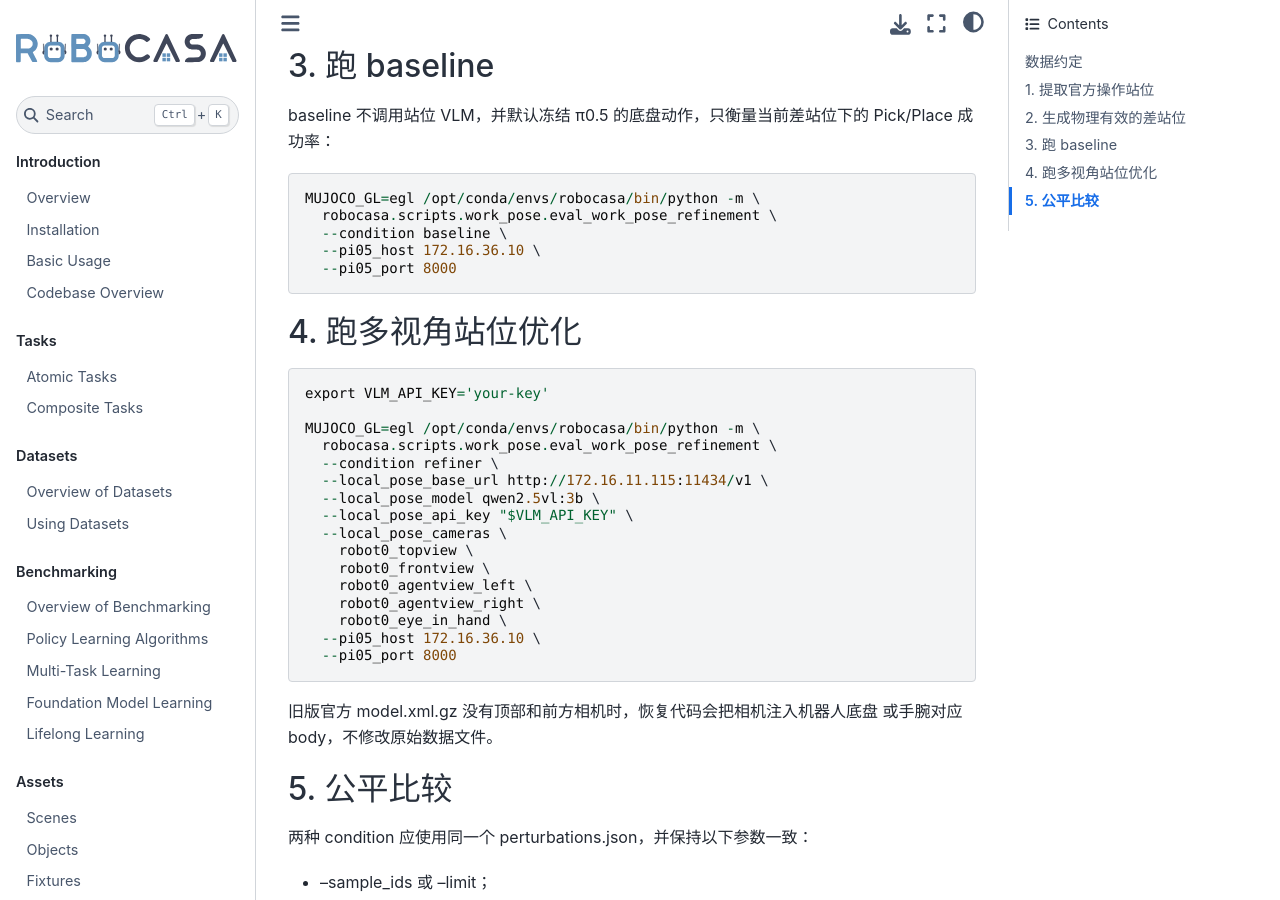
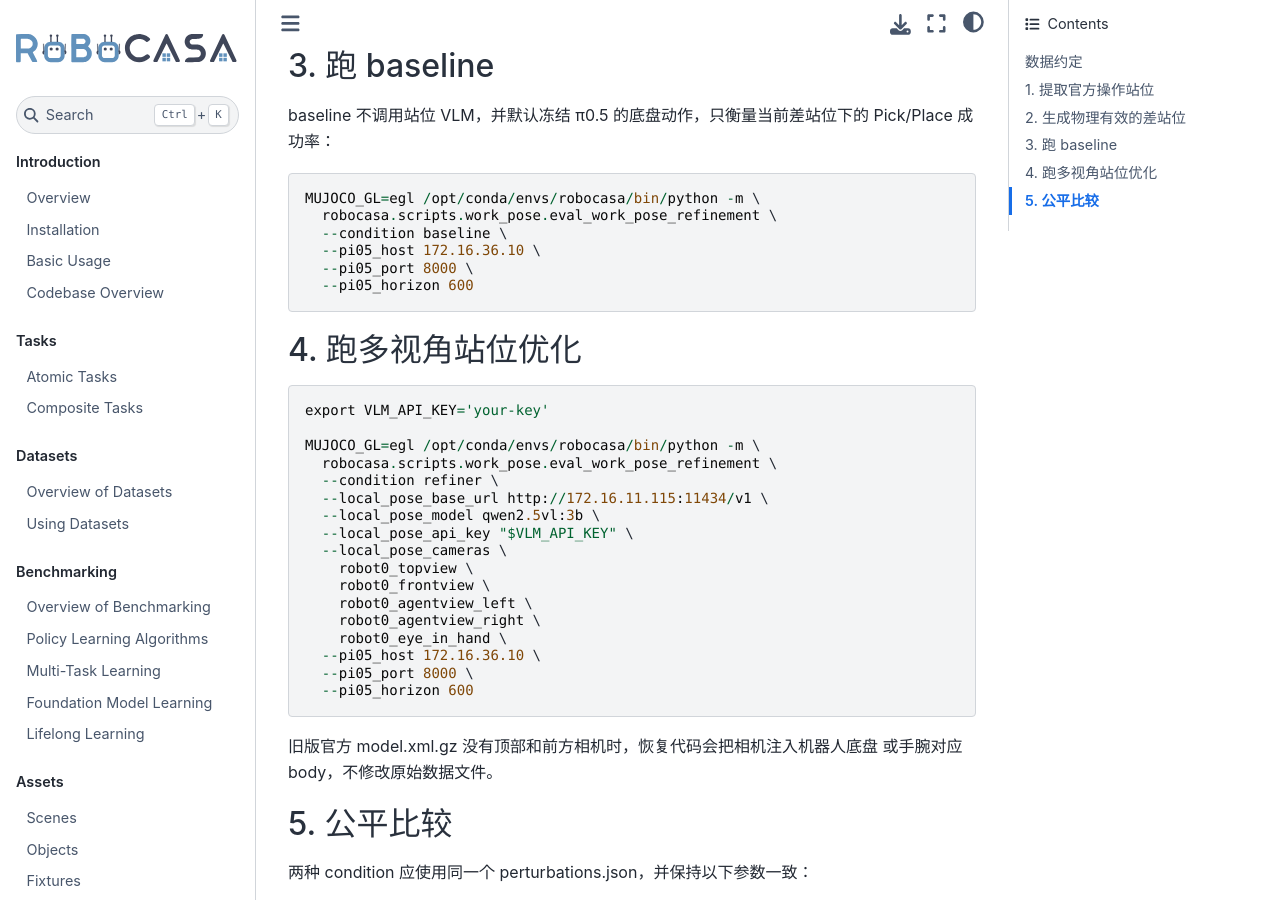
Before and after one commit to wxd7ever/chain365, a Sphinx documentation site: the page built from docs/work_pose_benchmark.md, in a window 1280 px wide and 900 px high, scrolled down 1849 px. Built offline with Sphinx 7.4.7 and the Sphinx Book theme 1.1.4, drawn with Linux system fonts in a browser that asks for light colours; pages that are not in the unit, such as notebooks, are missing from menus; the version number is read from the project's files by our own code.

Commit message:
Increase work pose rollout horizon

```diff
--- a/docs/work_pose_benchmark.md
+++ b/docs/work_pose_benchmark.md
@@ -78,7 +78,8 @@ Pick/Place 成功率：
       robocasa.scripts.work_pose.eval_work_pose_refinement \
       --condition baseline \
       --pi05_host 172.16.36.10 \
-      --pi05_port 8000
+      --pi05_port 8000 \
+      --pi05_horizon 600
 
 ## 4. 跑多视角站位优化
 
@@ -97,7 +98,8 @@ Pick/Place 成功率：
         robot0_agentview_right \
         robot0_eye_in_hand \
       --pi05_host 172.16.36.10 \
-      --pi05_port 8000
+      --pi05_port 8000 \
+      --pi05_horizon 600
 
 旧版官方 model.xml.gz 没有顶部和前方相机时，恢复代码会把相机注入机器人底盘
 或手腕对应 body，不修改原始数据文件。
```
Also changed, not shown: 1 other file.
